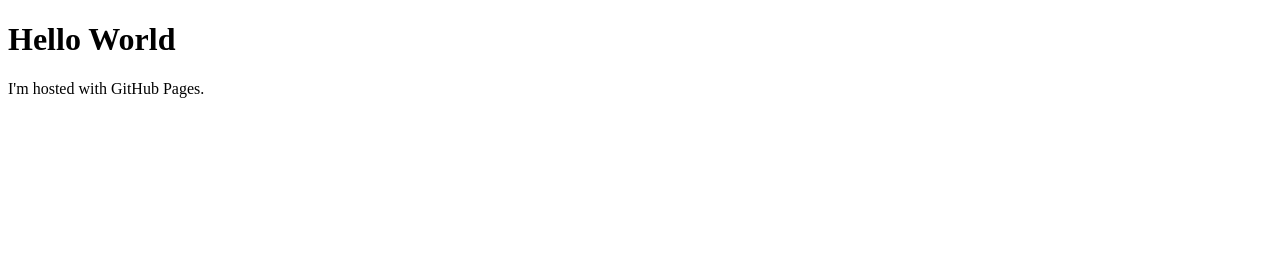
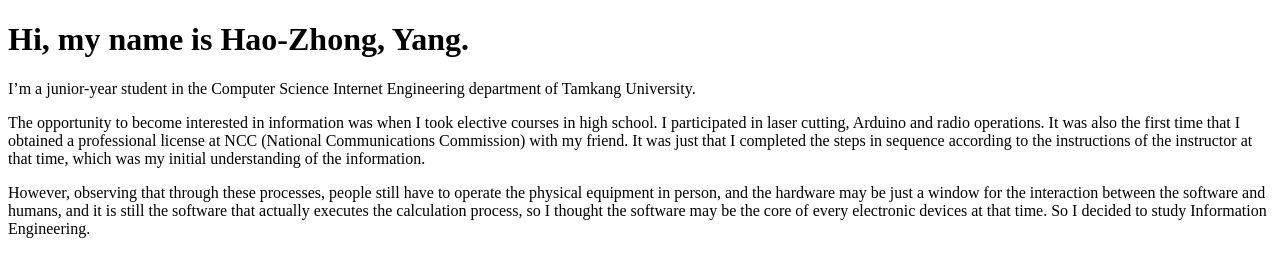
Before and after one commit to Hao20210808/Hao20210808.github.io, a plain HTML site: page index.html in a window 1280 px wide. Drawn offline with Linux system fonts and the light colour scheme.

Commit message:
Update index.html

```diff
--- a/index.html
+++ b/index.html
@@ -1,7 +1,21 @@
 <!DOCTYPE html>
 <html>
 <body>
-<h1>Hello World</h1>
-<p>I'm hosted with GitHub Pages.</p>
+  <h1>Hi, my name is Hao-Zhong, Yang.</h1>
+  <p>I’m a junior-year student in the Computer Science Internet Engineering department of Tamkang University.</p>
+  <p>The opportunity to become interested in information was when I took elective courses in high school.
+    I participated in laser cutting, Arduino and radio operations.
+    It was also the first time that I obtained a professional license at NCC (National Communications Commission) with my friend.
+    It was just that I completed the steps in sequence according to the instructions of the instructor at that time,
+    which was my initial understanding of the information.
+  </p>
+  <p>
+    However, observing that through these processes,
+    people still have to operate the physical equipment in person,
+    and the hardware may be just a window for the interaction between the software and humans,
+    and it is still the software that actually executes the calculation process,
+    so I thought the software may be the core of every electronic devices at that time.
+    So I decided to study Information Engineering.
+  </p>
 </body>
 </html>
```
